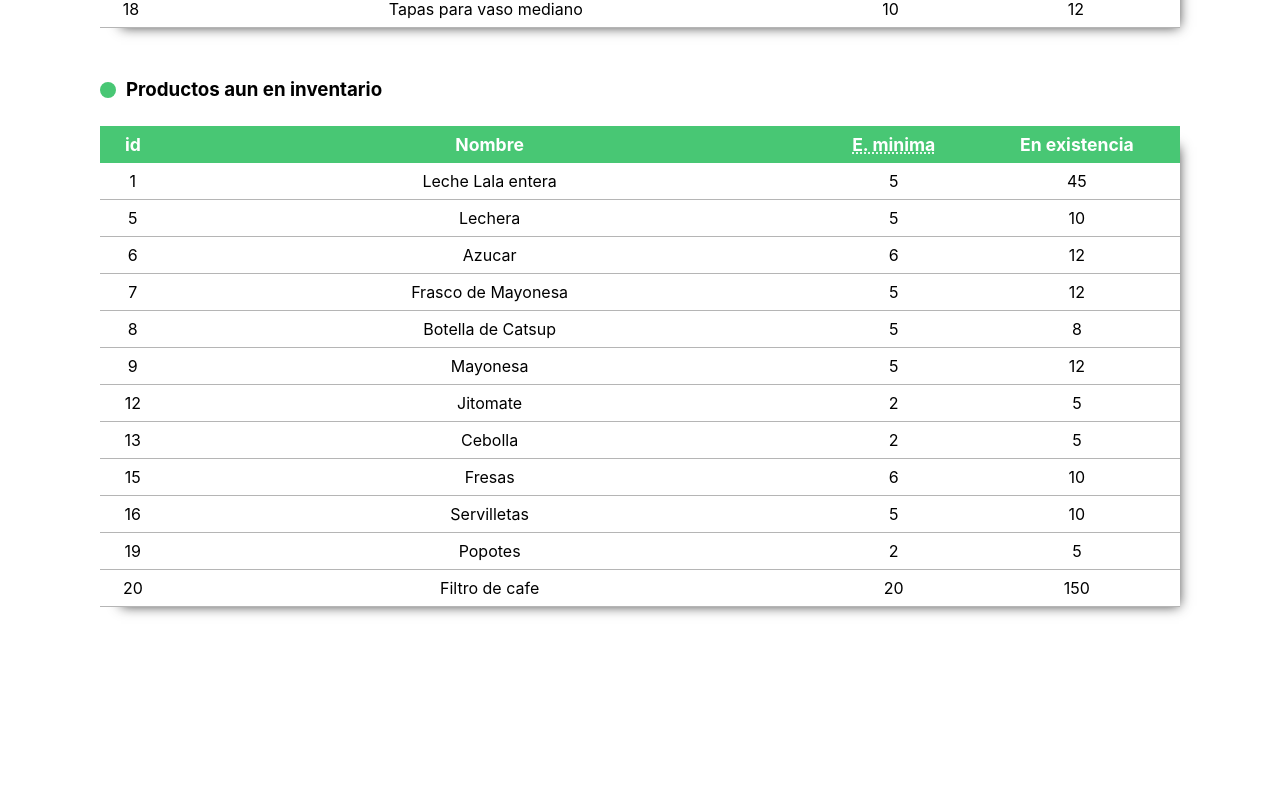
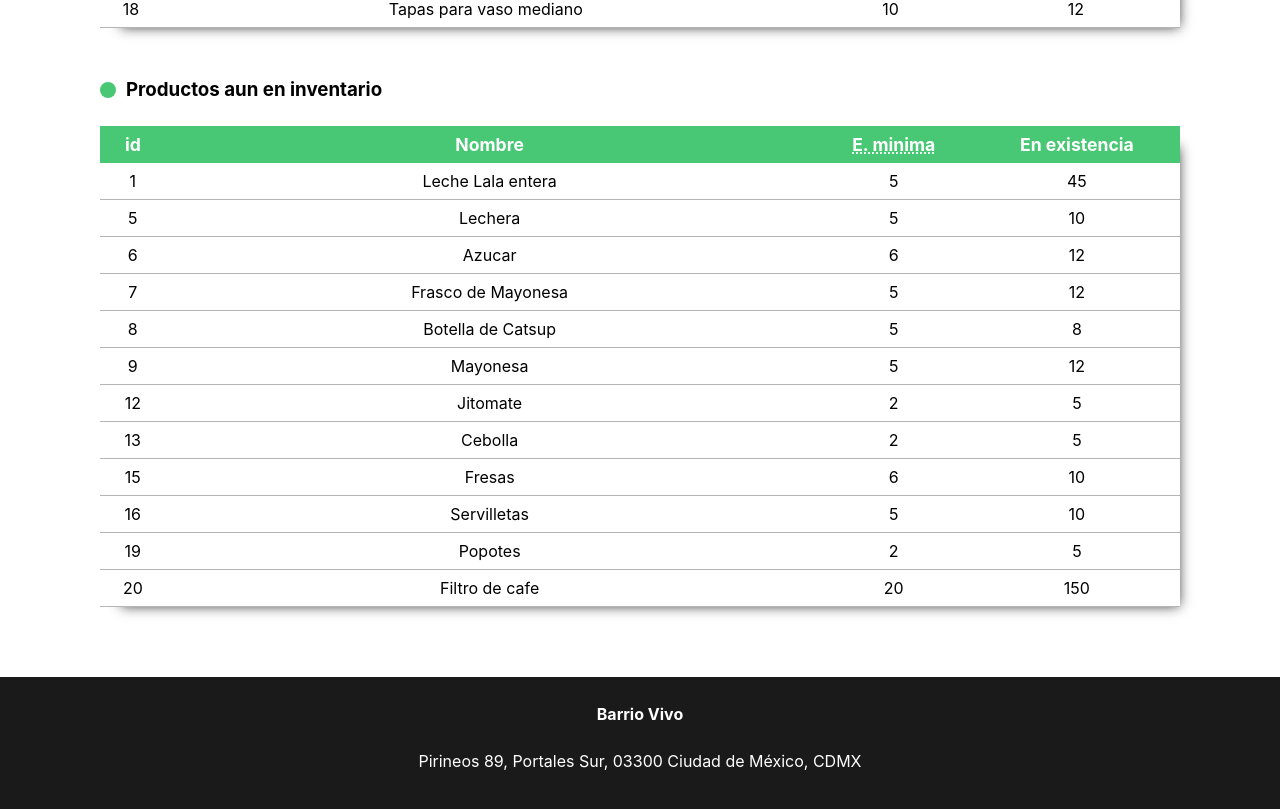
Before and after one commit to edevars/BarrioVivo, a Next.js app: page /resumen in a window 1280 px wide. Shown: the part 678-1487 px from the top of the page. Before the commit the page ends 1305 px from the top, so only its background shows below. Built offline with nearby package versions, Linux system fonts and the light colour scheme.

Commit message:
:sparkles: Adding footer

```diff
--- /dev/null
+++ b/src/Components/Footer/index.js
@@ -0,0 +1,28 @@
+import styled from "styled-components";
+
+const StyledFooter = styled.footer`
+  background: #1a1a1a;
+  color: white;
+  width: 100%;
+  display: flex;
+  justify-content: center;
+  margin-top: 50px;
+  h5{
+      font-size: 1rem;
+      text-align: center;
+  }
+  padding-bottom: 2rem;
+`;
+
+const Footer = () => {
+  return (
+    <StyledFooter>
+      <div>
+        <h5>Barrio Vivo</h5>
+        <p>Pirineos 89, Portales Sur, 03300 Ciudad de México, CDMX</p>
+      </div>
+    </StyledFooter>
+  );
+};
+
+export default Footer;
--- a/src/Components/Layout/index.js
+++ b/src/Components/Layout/index.js
@@ -1,5 +1,6 @@
 import React from "react";
 import Navbar from "../Navbar";
+import Footer from "../Footer";
 import styled from "styled-components";
 import PropTypes from "prop-types";
 
@@ -19,6 +20,7 @@ const Layout = ({ children }) => {
     <>
       <Navbar />
       <Wrapper>{children}</Wrapper>
+      <Footer />
     </>
   );
 };
```
